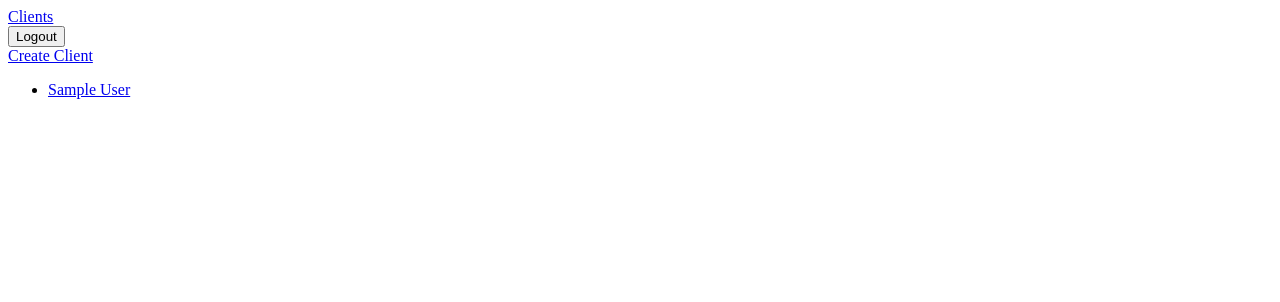
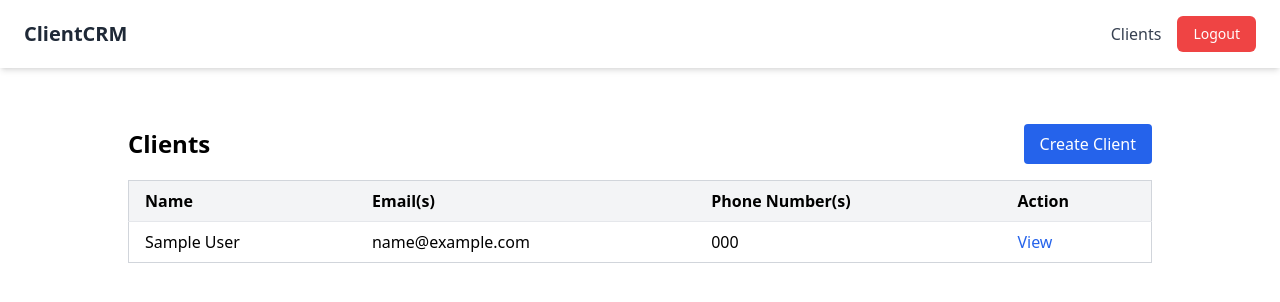
Before and after one commit to AhrimanXD/Client-Management-System, a Django app: page /clients in a window 1280 px wide. Shown: the top 302 px of the page. Run offline with Django 5.2, Linux system fonts and the light colour scheme; a user stored in the database is signed in; tables that the repository leaves empty hold one stand-in row (values such as "Sample post"); some libraries are stand-ins or nearby versions.

Commit message:
Added the Client Update View and Added TailwindCSS to the navbar and client list View

```diff
--- a/client/models.py
+++ b/client/models.py
@@ -1,5 +1,7 @@
 from django.db import models
 from django.contrib.auth import get_user_model
+from django.urls import reverse
+
 
 User = get_user_model()
 
@@ -7,6 +9,9 @@ class Client(models.Model):
   first_name = models.CharField(max_length=128)
   last_name = models.CharField(max_length=128)
   user = models.ForeignKey(User, on_delete=models.CASCADE, related_name='clients')
+
+  def get_absolute_url(self):
+      return reverse('client_detail', kwargs={'pk': self.pk})
 
   def __str__(self) -> str:
       return f"{self.first_name} {self.last_name}"
--- a/client/templates/client/client_detail.html
+++ b/client/templates/client/client_detail.html
@@ -2,6 +2,7 @@
 
 {% block content %}
 
+  <a href="{% url 'client_update' client.pk %}">Update</a>
   <h1>{{ client.first_name }} {{ client.last_name }}</h1>
   <h2>Contact Details</h2>
 
--- a/client/templates/client/client_list.html
+++ b/client/templates/client/client_list.html
@@ -1,16 +1,51 @@
 {% extends 'base.html' %}
 
 {% block content %}
-<a href="{% url 'client_create' %}">Create Client</a>
-{% if clients %}
-<ul>
-{% for client in clients %}
-  <li><a href="{% url 'client_detail' client.pk %}">{{client.first_name}} {{client.last_name}}</a></li>
-{% endfor %}
-</ul>
+<div class="max-w-5xl mx-auto mt-8">
+  <div class="flex justify-between items-center mb-4">
+    <h1 class="text-2xl font-bold">Clients</h1>
+    <a href="{% url 'client_create' %}" class="bg-blue-600 text-white px-4 py-2 rounded hover:bg-blue-700">Create Client</a>
+  </div>
 
-
-{% else %}
-  <h1>No Clients</h1>
-{% endif %}
+  {% if clients %}
+  <div class="overflow-x-auto">
+    <table class="min-w-full bg-white border border-gray-300 rounded shadow">
+      <thead>
+        <tr class="bg-gray-100 text-left">
+          <th class="px-4 py-2 border-b">Name</th>
+          <th class="px-4 py-2 border-b">Email(s)</th>
+          <th class="px-4 py-2 border-b">Phone Number(s)</th>
+          <th class="px-4 py-2 border-b">Action</th>
+        </tr>
+      </thead>
+      <tbody>
+        {% for client in clients %}
+        <tr class="border-t hover:bg-gray-50">
+          <td class="px-4 py-2">{{ client.first_name }} {{ client.last_name }}</td>
+          <td class="px-4 py-2">
+            {% for email in client.emails.all %}
+              <div>{{ email.email }}</div>
+            {% empty %}
+              <div class="text-gray-400">—</div>
+            {% endfor %}
+          </td>
+          <td class="px-4 py-2">
+            {% for phone in client.phonenumbers.all %}
+              <div>{{ phone.phone_number }}</div>
+            {% empty %}
+              <div class="text-gray-400">—</div>
+            {% endfor %}
+          </td>
+          <td class="px-4 py-2">
+            <a href="{% url 'client_detail' client.pk %}" class="text-blue-600 hover:underline">View</a>
+          </td>
+        </tr>
+        {% endfor %}
+      </tbody>
+    </table>
+  </div>
+  {% else %}
+    <p class="text-gray-500">No clients found.</p>
+  {% endif %}
+</div>
 {% endblock content %}
--- a/client/urls.py
+++ b/client/urls.py
@@ -1,8 +1,9 @@
 from django.urls import path
-from .views import ClientListView,ClientDetailView,client_create_view
+from .views import ClientListView,ClientDetailView,client_create_view,ClientUpdateView
 
 urlpatterns = [
   path('clients',ClientListView.as_view(),name='client_list'),
   path('clients/<int:pk>', ClientDetailView.as_view(), name='client_detail'),
-  path('create-client', client_create_view, name='client_create')
+  path('create-client', client_create_view, name='client_create'),
+  path('clients/<int:pk>/update', ClientUpdateView.as_view(), name='client_update')
 ]
--- a/client/views.py
+++ b/client/views.py
@@ -3,12 +3,15 @@ from django.db.models.base import Model as Model
 from django.db.models.query import QuerySet
 from django.http import HttpResponse,HttpRequest,Http404
 from django.shortcuts import render, redirect
-from .models import Client
+from .models import Client,ClientEmail,ClientPhoneNumber
 from django.contrib.auth.decorators import login_required
 from django.contrib.auth.mixins import LoginRequiredMixin
-from django.views.generic import ListView, DetailView,CreateView
+from django.views.generic import ListView, DetailView,CreateView,UpdateView
 from .forms import *
+from django.forms.models import inlineformset_factory
 
+EmailFormSet = inlineformset_factory(Client, ClientEmail, fields=['email'], extra=1, can_delete=True)
+PhoneFormSet = inlineformset_factory(Client, ClientPhoneNumber, fields=['phone_number'], extra = 1, can_delete=True)
 class ClientListView(LoginRequiredMixin,ListView):
   template_name = 'client/client_list.html'
   model = Client
@@ -67,6 +70,40 @@ def client_create_view(request:HttpRequest)->HttpResponse:
       "client_form":client_form, "email_form":email_form, "phone_form": phone_form
     })
 
+class ClientUpdateView(LoginRequiredMixin, UpdateView):
+  model = Client
+  fields = ['first_name','last_name']
+  template_name = "client/client_update.html"
+
+  def get_object(self, queryset=None) -> Model:
+    obj = super().get_object(queryset)
+    if obj.user != self.request.user:
+      raise Http404("You do not have permission to edit this client")
+    return obj
+  def get_context_data(self, **kwargs):
+        context = super().get_context_data(**kwargs)
+        if self.request.POST:
+            context['email_formset'] = EmailFormSet(self.request.POST, instance=self.object)
+            context['phone_formset'] = PhoneFormSet(self.request.POST, instance=self.object)
+        else:
+            context['email_formset'] = EmailFormSet(instance=self.object)
+            context['phone_formset'] = PhoneFormSet(instance=self.object)
+        return context
+  def form_valid(self, form):
+        context = self.get_context_data()
+        email_formset = context['email_formset']
+        phone_formset = context['phone_formset']
+
+        if email_formset.is_valid() and phone_formset.is_valid():
+            self.object = form.save()
+            email_formset.instance = self.object
+            phone_formset.instance = self.object
+            email_formset.save()
+            phone_formset.save()
+            return redirect(self.object.get_absolute_url())  # or whatever URL you use
+        else:
+            return self.render_to_response(self.get_context_data(form=form))
+
 
 # Function based View for client list
 """@login_required
--- a/templates/base.html
+++ b/templates/base.html
@@ -3,13 +3,15 @@
 <head>
   <meta charset="UTF-8">
   <meta name="viewport" content="width=device-width, initial-scale=1.0">
-  <title>Document</title>
+  <script src="https://cdn.tailwindcss.com/"></script>
+  <title>{% block title %}{% endblock title %}</title>
 </head>
 <body>
   {% include 'navbar.html' %}
-  <div class="content">
-    {% block content %}
-    {% endblock content %}
-  </div>
+  <div class="content px-4 py-6">
+  {% block content %}
+  {% endblock content %}
+</div>
+
 </body>
 </html>
--- a/templates/navbar.html
+++ b/templates/navbar.html
@@ -1,8 +1,22 @@
-<nav>
-  <a href="{% url 'client_list' %}">Clients</a>
-  <form action="{% url 'logout' %}" method="post">
-    {% csrf_token %}
-    <button type="submit">Logout</button>
-  </form>
+<nav class="bg-white shadow-md px-6 py-4 flex items-center justify-between transition-colors duration-300">
+  <!-- Left Section: Logo or Title -->
+  <div class="text-xl font-bold text-gray-800">
+    <a href="{% url 'client_list' %}" class="hover:text-blue-600">ClientCRM</a>
+  </div>
 
+  <!-- Right Section: Nav Links, Toggle, & Logout -->
+  <div class="flex items-center space-x-4">
+    <a href="{% url 'client_list' %}" class="text-gray-700 hover:text-blue-600 font-medium">Clients</a>
+
+    <!-- 🔒 Logout -->
+    <form action="{% url 'logout' %}" method="post">
+      {% csrf_token %}
+      <button
+        type="submit"
+        class="bg-red-500 hover:bg-red-600 text-white px-4 py-2 rounded-md text-sm font-medium"
+      >
+        Logout
+      </button>
+    </form>
+  </div>
 </nav>
```
Also changed, not shown: client/templates/client/client_update.html (added, +22 -0 lines).
